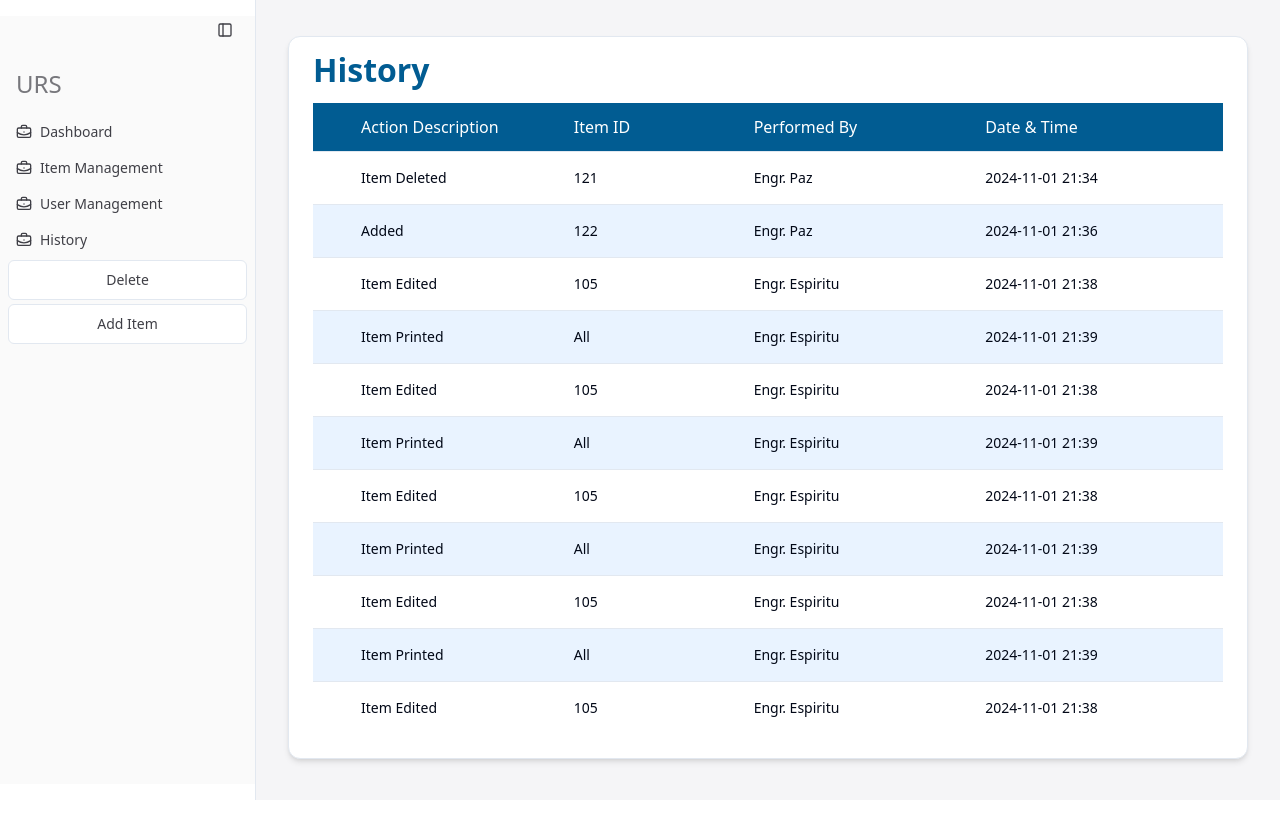
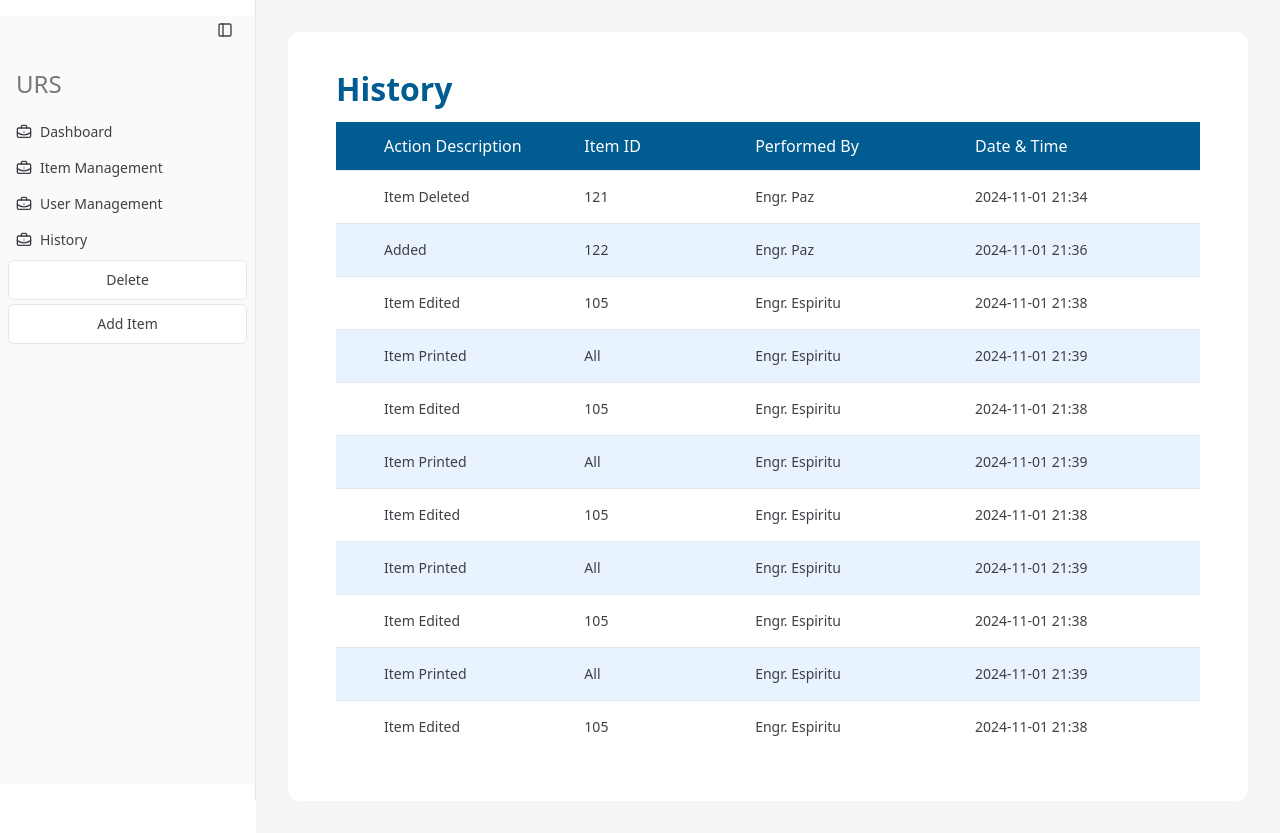
Before and after one commit to robin-dc/Inventory-Frontend, a React (Vite) app: page /admin/1 in a window 1280 px wide. Both pictures are taken after a click on the item "History". Before the commit the page ends 800 px from the top, so only its background shows below. Built offline with nearby package versions, Linux system fonts and the light colour scheme.

Commit message:
change card into div

```diff
--- a/src/pages/admin/tabs/History.jsx
+++ b/src/pages/admin/tabs/History.jsx
@@ -29,7 +29,7 @@ const data = [
 
 export function HistoryTableCard() {
   return (
-    <Card className="w-4/7 mx-auto mt-1 bg-white shadow-md rounded-xl"> <CardHeader>
+    <div className="p-6 bg-white rounded-xl grid"> <CardHeader>
         <h2 className="pe-4 text-[#015C92] text-primary text-[32px] font-bold leading-[1.125rem] text-left">History</h2>
       </CardHeader>
       <CardContent>
@@ -55,7 +55,7 @@ export function HistoryTableCard() {
 </Table>
 
       </CardContent>
-    </Card>
+    </div>
   );
 }
 
```
